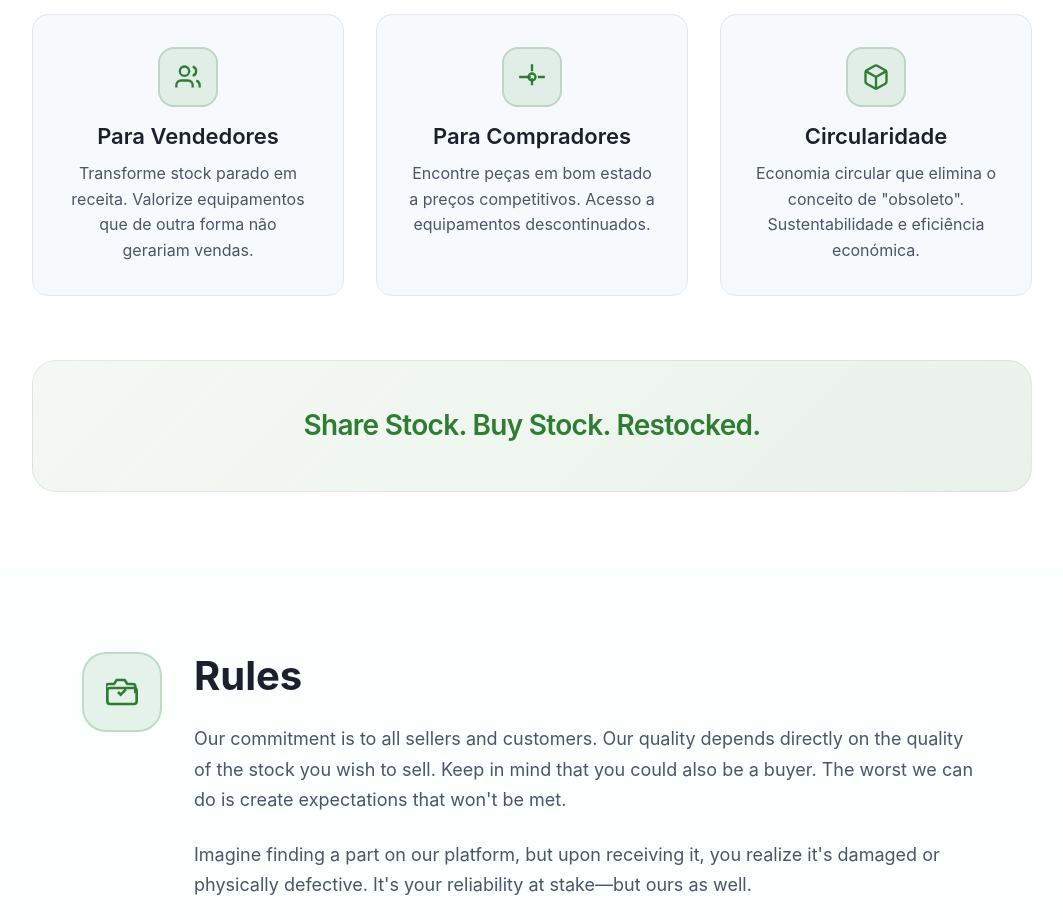
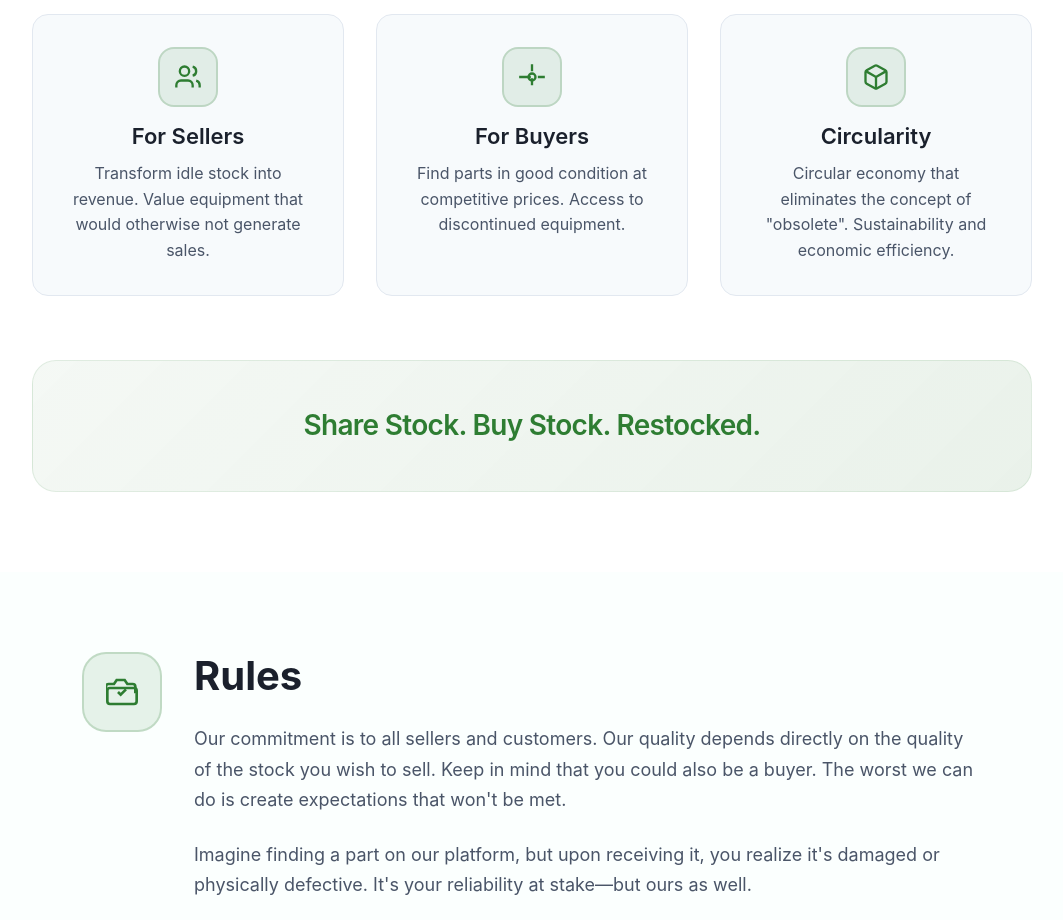
Before and after one commit to afonsorp/restocked-landing, a React (Vite) app: page / in a window 1280 px wide. Shown: the part 1520-2440 px from the top of the page, without its empty margins (108-1171 px from the left). Built offline with nearby package versions, Linux system fonts and the light colour scheme.

Commit message:
feat: Update About component with localized feature titles and descriptions

```diff
--- a/src/components/About.jsx
+++ b/src/components/About.jsx
@@ -40,10 +40,9 @@ const About = () => {
                   <path d="M16 3.13a4 4 0 0 1 0 7.75"/>
                 </svg>
               </div>
-              <h3 className="feature-card__title">Para Vendedores</h3>
+              <h3 className="feature-card__title">{t('about.features.sellers.title')}</h3>
               <p className="feature-card__description">
-                Transforme stock parado em receita. Valorize equipamentos que
-                de outra forma não gerariam vendas.
+                {t('about.features.sellers.description')}
               </p>
             </div>
 
@@ -54,10 +53,9 @@ const About = () => {
                   <path d="M12 1v6m0 6v6m11-7h-6m-6 0H1"/>
                 </svg>
               </div>
-              <h3 className="feature-card__title">Para Compradores</h3>
+              <h3 className="feature-card__title">{t('about.features.buyers.title')}</h3>
               <p className="feature-card__description">
-                Encontre peças em bom estado a preços competitivos.
-                Acesso a equipamentos descontinuados.
+                {t('about.features.buyers.description')}
               </p>
             </div>
 
@@ -69,10 +67,9 @@ const About = () => {
                   <line x1="12" y1="22.08" x2="12" y2="12"/>
                 </svg>
               </div>
-              <h3 className="feature-card__title">Circularidade</h3>
+              <h3 className="feature-card__title">{t('about.features.circularity.title')}</h3>
               <p className="feature-card__description">
-                Economia circular que elimina o conceito de "obsoleto".
-                Sustentabilidade e eficiência económica.
+                {t('about.features.circularity.description')}
               </p>
             </div>
           </div>
--- a/src/locales/en.json
+++ b/src/locales/en.json
@@ -13,7 +13,21 @@
   },
   "about": {
     "title": "About ReStocked",
-    "content": "We are Restocked.pt – the marketplace where obsolete stock becomes useful again to those who need it. For sellers, it's a way to generate sales from items that would likely not be considered revenue-generating. For buyers, it's a way to obtain products in good condition at equally competitive prices compared to the same items in today's market.\n\nAnother advantage is that we might have the part you can no longer find elsewhere – whether due to discontinued production or simply a temporary stockout. Either way, both scenarios make it possible to give visibility to items that wouldn't otherwise be on the market, creating advantageous opportunities for both sides: sellers and buyers."
+    "content": "We are Restocked.pt – the marketplace where obsolete stock becomes useful again to those who need it. For sellers, it's a way to generate sales from items that would likely not be considered revenue-generating. For buyers, it's a way to obtain products in good condition at equally competitive prices compared to the same items in today's market.\n\nAnother advantage is that we might have the part you can no longer find elsewhere – whether due to discontinued production or simply a temporary stockout. Either way, both scenarios make it possible to give visibility to items that wouldn't otherwise be on the market, creating advantageous opportunities for both sides: sellers and buyers.",
+    "features": {
+      "sellers": {
+        "title": "For Sellers",
+        "description": "Transform idle stock into revenue. Value equipment that would otherwise not generate sales."
+      },
+      "buyers": {
+        "title": "For Buyers",
+        "description": "Find parts in good condition at competitive prices. Access to discontinued equipment."
+      },
+      "circularity": {
+        "title": "Circularity",
+        "description": "Circular economy that eliminates the concept of \"obsolete\". Sustainability and economic efficiency."
+      }
+    }
   },
   "rules": {
     "title": "Rules",
--- a/src/locales/es.json
+++ b/src/locales/es.json
@@ -13,7 +13,21 @@
   },
   "about": {
     "title": "Sobre ReStocked",
-    "content": "Somos Restocked.pt – el marketplace donde el stock obsoleto vuelve a ser útil para quienes lo necesitan. Para los vendedores, es una manera de generar ventas de artículos que probablemente no serían considerados generadores de ingresos. Para los compradores, es una manera de obtener productos en buen estado a precios igualmente competitivos comparados con los mismos artículos en el mercado actual.\n\nOtra ventaja es que podríamos tener la pieza que ya no puedes encontrar en ningún otro lugar – ya sea debido a la producción descontinuada o simplemente un desabastecimiento temporal. De cualquier manera, ambos escenarios hacen posible dar visibilidad a artículos que de otra forma no estarían en el mercado, creando oportunidades ventajosas para ambos lados: vendedores y compradores."
+    "content": "Somos Restocked.pt – el marketplace donde el stock obsoleto vuelve a ser útil para quienes lo necesitan. Para los vendedores, es una manera de generar ventas de artículos que probablemente no serían considerados generadores de ingresos. Para los compradores, es una manera de obtener productos en buen estado a precios igualmente competitivos comparados con los mismos artículos en el mercado actual.\n\nOtra ventaja es que podríamos tener la pieza que ya no puedes encontrar en ningún otro lugar – ya sea debido a la producción descontinuada o simplemente un desabastecimiento temporal. De cualquier manera, ambos escenarios hacen posible dar visibilidad a artículos que de otra forma no estarían en el mercado, creando oportunidades ventajosas para ambos lados: vendedores y compradores.",
+    "features": {
+      "sellers": {
+        "title": "Para Vendedores",
+        "description": "Transforma stock parado en ingresos. Valoriza equipos que de otra forma no generarían ventas."
+      },
+      "buyers": {
+        "title": "Para Compradores",
+        "description": "Encuentra piezas en buen estado a precios competitivos. Acceso a equipos descontinuados."
+      },
+      "circularity": {
+        "title": "Circularidad",
+        "description": "Economía circular que elimina el concepto de \"obsoleto\". Sostenibilidad y eficiencia económica."
+      }
+    }
   },
   "rules": {
     "title": "Reglas",
--- a/src/locales/fr.json
+++ b/src/locales/fr.json
@@ -13,7 +13,21 @@
   },
   "about": {
     "title": "À Propos de ReStocked",
-    "content": "Nous sommes Restocked.pt – la marketplace où le stock obsolète redevient utile pour ceux qui en ont besoin. Pour les vendeurs, c'est un moyen de générer des ventes à partir d'articles qui ne seraient probablement pas considérés comme générateurs de revenus. Pour les acheteurs, c'est un moyen d'obtenir des produits en bon état à des prix tout aussi compétitifs par rapport aux mêmes articles sur le marché actuel.\n\nUn autre avantage est que nous pourrions avoir la pièce que vous ne pouvez plus trouver ailleurs – que ce soit en raison d'une production discontinue ou simplement d'une rupture de stock temporaire. Dans tous les cas, les deux scénarios permettent de donner de la visibilité à des articles qui ne seraient pas autrement sur le marché, créant des opportunités avantageuses pour les deux parties : vendeurs et acheteurs."
+    "content": "Nous sommes Restocked.pt – la marketplace où le stock obsolète redevient utile pour ceux qui en ont besoin. Pour les vendeurs, c'est un moyen de générer des ventes à partir d'articles qui ne seraient probablement pas considérés comme générateurs de revenus. Pour les acheteurs, c'est un moyen d'obtenir des produits en bon état à des prix tout aussi compétitifs par rapport aux mêmes articles sur le marché actuel.\n\nUn autre avantage est que nous pourrions avoir la pièce que vous ne pouvez plus trouver ailleurs – que ce soit en raison d'une production discontinue ou simplement d'une rupture de stock temporaire. Dans tous les cas, les deux scénarios permettent de donner de la visibilité à des articles qui ne seraient pas autrement sur le marché, créant des opportunités avantageuses pour les deux parties : vendeurs et acheteurs.",
+    "features": {
+      "sellers": {
+        "title": "Pour les Vendeurs",
+        "description": "Transformez le stock inactif en revenus. Valorisez les équipements qui sinon ne généreraient pas de ventes."
+      },
+      "buyers": {
+        "title": "Pour les Acheteurs",
+        "description": "Trouvez des pièces en bon état à des prix compétitifs. Accès aux équipements discontinués."
+      },
+      "circularity": {
+        "title": "Circularité",
+        "description": "Économie circulaire qui élimine le concept d'\"obsolète\". Durabilité et efficacité économique."
+      }
+    }
   },
   "rules": {
     "title": "Règles",
--- a/src/locales/pt.json
+++ b/src/locales/pt.json
@@ -13,7 +13,21 @@
   },
   "about": {
     "title": "Sobre a ReStocked",
-    "content": "Somos a Restocked.pt – o marketplace onde stock obsoleto volta a ser útil para quem precisa. Para vendedores, é uma forma de gerar vendas de itens que provavelmente não seriam considerados geradores de receita. Para compradores, é uma forma de obter produtos em bom estado a preços igualmente competitivos comparados aos mesmos itens no mercado atual.\n\nOutra vantagem é que podemos ter a peça que já não consegue encontrar em mais lado nenhum – seja devido à descontinuação da produção ou simplesmente uma rutura temporária de stock. De qualquer forma, ambos os cenários tornam possível dar visibilidade a itens que de outra forma não estariam no mercado, criando oportunidades vantajosas para ambos os lados: vendedores e compradores."
+    "content": "Somos a Restocked.pt – o marketplace onde stock obsoleto volta a ser útil para quem precisa. Para vendedores, é uma forma de gerar vendas de itens que provavelmente não seriam considerados geradores de receita. Para compradores, é uma forma de obter produtos em bom estado a preços igualmente competitivos comparados aos mesmos itens no mercado atual.\n\nOutra vantagem é que podemos ter a peça que já não consegue encontrar em mais lado nenhum – seja devido à descontinuação da produção ou simplesmente uma rutura temporária de stock. De qualquer forma, ambos os cenários tornam possível dar visibilidade a itens que de outra forma não estariam no mercado, criando oportunidades vantajosas para ambos os lados: vendedores e compradores.",
+    "features": {
+      "sellers": {
+        "title": "Para Vendedores",
+        "description": "Transforme stock parado em receita. Valorize equipamentos que de outra forma não gerariam vendas."
+      },
+      "buyers": {
+        "title": "Para Compradores",
+        "description": "Encontre peças em bom estado a preços competitivos. Acesso a equipamentos descontinuados."
+      },
+      "circularity": {
+        "title": "Circularidade",
+        "description": "Economia circular que elimina o conceito de \"obsoleto\". Sustentabilidade e eficiência económica."
+      }
+    }
   },
   "rules": {
     "title": "Regras",
```
